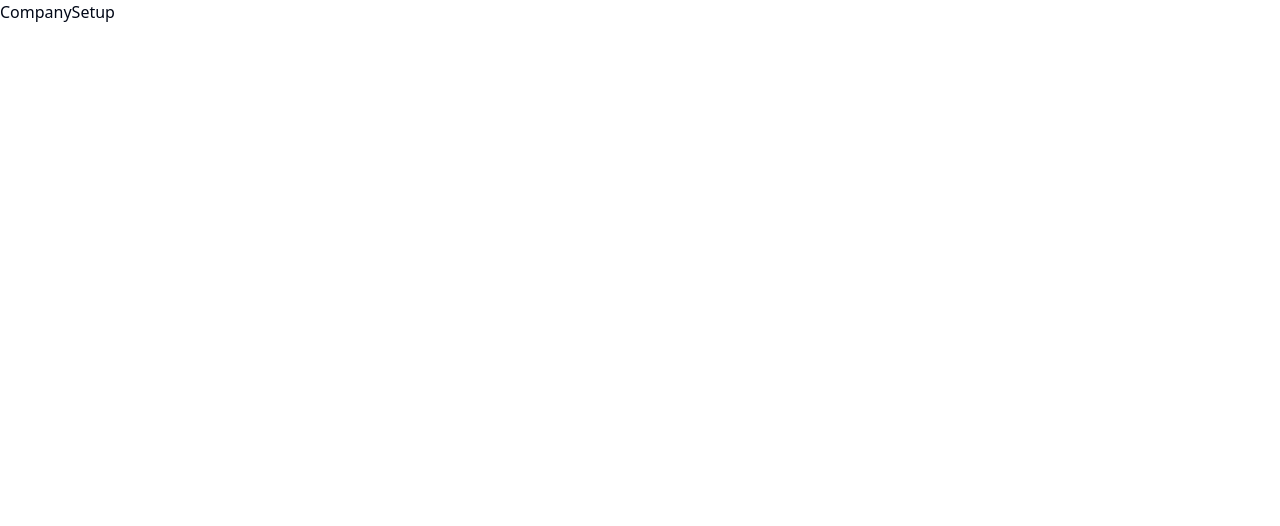
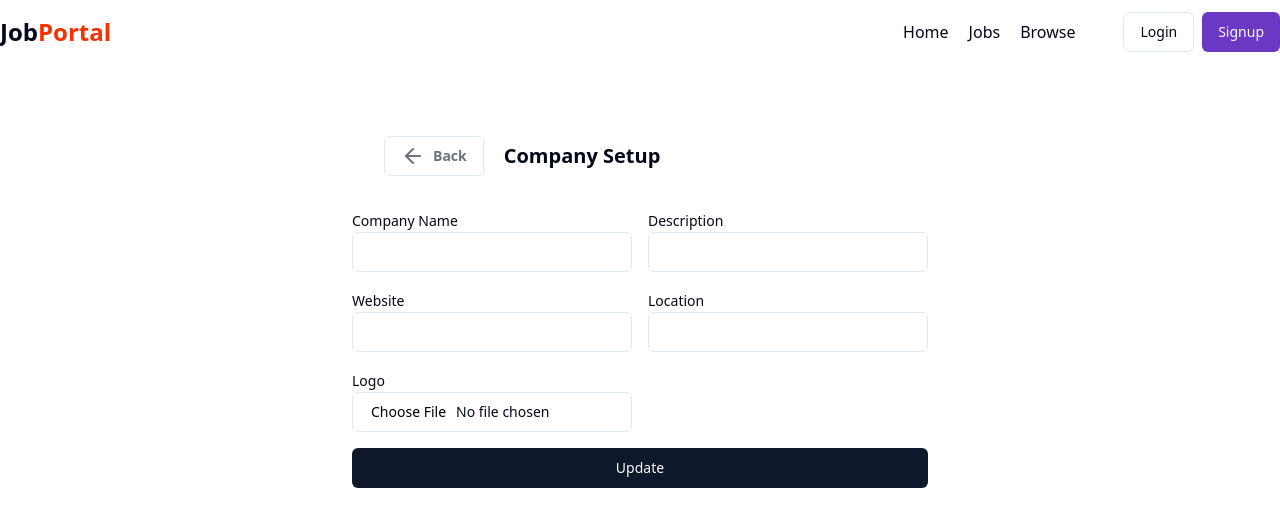
Before and after one commit to PushkarVyas/job-portal, a React app in the folder frontend/: page /admin/companies/1 in a window 1280 px wide. Shown: the top 526 px of the page. Built offline with nearby package versions, Linux system fonts and the light colour scheme; the HTML template or start-up script is replaced by a standard one.

Commit message:
Fix company CRUD flow, table structure, and add company hooks

```diff
--- a/frontend/src/components/admin/Companies.jsx
+++ b/frontend/src/components/admin/Companies.jsx
@@ -4,9 +4,11 @@
 import { Button } from '../ui/button'
 import CompaniesTable from './CompaniesTable'
 import { useNavigate } from 'react-router-dom'
+import useGetAllCompanies from '@/hooks/useGetAllCompanies'
 
 const Companies = () => {
     const navigate = useNavigate();
+    useGetAllCompanies();
   return (
     <div>
         <Navbar/>
--- a/frontend/src/components/admin/CompaniesTable.jsx
+++ b/frontend/src/components/admin/CompaniesTable.jsx
@@ -1,11 +1,21 @@
-import React from 'react'
-import { Table, TableBody, TableCaption, TableCell, TableHead, TableHeader, TableRow } from '../ui/table'
-import { Avatar, AvatarImage } from '../ui/avatar'
-import { Button } from '../ui/button'
-import { Popover, PopoverContent, PopoverTrigger } from '../ui/popover'
-import { Edit2, MoreHorizontal } from 'lucide-react'
+import React from "react";
+import {
+  Table,
+  TableBody,
+  TableCaption,
+  TableCell,
+  TableHead,
+  TableHeader,
+  TableRow,
+} from "../ui/table";
+import { Avatar, AvatarImage } from "../ui/avatar";
+import { Button } from "../ui/button";
+import { Popover, PopoverContent, PopoverTrigger } from "../ui/popover";
+import { Edit2, MoreHorizontal } from "lucide-react";
+import { useSelector } from "react-redux";
 
 const CompaniesTable = () => {
+  const { companies } = useSelector((store) => store.company);
   return (
     <div>
       <Table>
@@ -19,28 +29,34 @@
           </TableRow>
         </TableHeader>
         <TableBody>
+          {companies?.map((company) => (
+                    <tr>
                     <TableCell>
                       <Avatar>
-                        <AvatarImage src="https://github.com/shadcn.png" />
+                        <AvatarImage src={company?.logo} />
                       </Avatar>
                     </TableCell>
-                <TableCell>Google</TableCell>
-                <TableCell>12/12/2022</TableCell>
+                    <TableCell>{company?.name}</TableCell>
+                    <TableCell>{company?.createdAt.split("T")[0]}</TableCell>
                     <TableCell className="text-right cursor-pointer">
                       <Popover>
-                        <PopoverTrigger><MoreHorizontal/></PopoverTrigger>
+                        <PopoverTrigger>
+                          <MoreHorizontal />
+                        </PopoverTrigger>
                         <PopoverContent className="w-32">
-                            <div className='flex items-center gap-2 w-fit cursor-pointer'>
-                                <Edit2 className='w-4'/>
+                          <div className="flex items-center gap-2 w-fit cursor-pointer">
+                            <Edit2 className="w-4" />
                             <span>Edit</span>
                           </div>
                         </PopoverContent>
                       </Popover>
                     </TableCell>
+                    </tr>
+              ))}
         </TableBody>
       </Table>
     </div>
-  )
-}
+  );
+};
 
-export default CompaniesTable
+export default CompaniesTable;
--- a/frontend/src/components/admin/CompanyCreate.jsx
+++ b/frontend/src/components/admin/CompanyCreate.jsx
@@ -25,13 +25,13 @@
             });
             if(res?.data?.success){
                 dispatch(setSingleCompany(res?.data?.company));
-                toast.success(res.data.message);
+                toast.success(res?.data?.message);
                 const companyId = res?.data?.company?._id;
                 navigate(`/admin/companies/${companyId}`);
             }
         } catch(err) {
             console.log(err);
-            toast.error(err.response.data.message);
+            toast.error(err?.response?.data?.message);
         }
     }
   return (
--- a/frontend/src/components/admin/CompanySetup.jsx
+++ b/frontend/src/components/admin/CompanySetup.jsx
@@ -1,8 +1,148 @@
-import React from 'react'
+import React, { useEffect, useState } from 'react'
+import Navbar from '../shared/Navbar'
+import { Button } from '../ui/button'
+import { ArrowLeft, Loader2 } from 'lucide-react'
+import { Label } from '../ui/label'
+import { Input } from '../ui/input'
+import axios from 'axios'
+import { toast } from 'sonner'
+import { COMPANY_API_END_POINT } from '@/utils/constant'
+import { useNavigate, useParams } from 'react-router-dom'
+import { useSelector } from 'react-redux'
 
-function CompanySetup() {
+const CompanySetup = () => {
+    const [input, setInput] = useState({
+        name: "",
+        description: "",
+        website : "",
+        location : "",
+        file : null
+    });
+
+    const {singleCompany} = useSelector(store => store.company);
+
+    const [loading, setLoading] = useState(false);
+    const params = useParams()
+    const navigate = useNavigate();
+
+    const changeEventHandler = (e) => {
+        setInput({
+            ...input,
+            [e.target.name]: e.target.value,
+        });
+    }
+
+    const changeFileHandler = (e) => {
+        setInput({
+            ...input,
+            file: e.target.files?.[0],
+        });
+    }
+
+    const submitHandler = async (e) => {
+        e.preventDefault();
+        const formData = new FormData();
+        formData.append("name", input.name);
+        formData.append("description", input.description);
+        formData.append("website", input.website);
+        formData.append("location", input.location);
+        if(input.file) formData.append("file", input.file);
+        try{
+            setLoading(true);
+            const res = await axios.put(`${COMPANY_API_END_POINT}/update/${params.id}`, formData, {
+                headers: {
+                    "Content-Type": "multipart/form-data"
+                },
+                withCredentials: true
+            });
+            if(res.data.success){
+                toast.success(res.data.message);
+                navigate(`/admin/companies`);
+            }
+        }catch(err){
+            toast.error(err.response.data.message);
+            console.log(err);
+        } finally{
+            setLoading(false);
+        }
+
+    }
+
+    useEffect(() => {
+        setInput({
+            name: singleCompany?.name || "",
+            description: singleCompany?.description || "",
+            website : singleCompany?.website || "",
+            location : singleCompany?.location || "",
+            file : singleCompany?.file || null
+        })
+    }, [singleCompany])
+
   return (
-    <div>CompanySetup</div>
+    <div>
+        <Navbar/>
+        <div className='max-w-xl mx-auto my-10'>
+            <form onSubmit={submitHandler}>
+                <div className='flex items-center gap-5 p-8'>
+                    <Button onClick={() => navigate("/admin/companies")} variant="outline" className='flex items-center gap-2 text-gray-500 font-semibold'>
+                        <ArrowLeft/>
+                        <span>Back</span>
+                    </Button>
+                    <h1 className='font-bold text-xl'>Company Setup</h1>
+                </div>
+                <div className='grid grid-cols-2 gap-4'>
+                    <div>
+                        <Label>Company Name</Label>
+                        <Input
+                            type="text"
+                            name = "name"
+                            value = {input.name}
+                            onChange = {changeEventHandler}
+                        />
+                    </div>
+                    <div>
+                        <Label>Description</Label>
+                        <Input
+                            type="text"
+                            name = "description"
+                            value = {input.description}
+                            onChange = {changeEventHandler}
+                        />
+                    </div>
+                    <div>
+                        <Label>Website</Label>
+                        <Input
+                            type="text"
+                            name = "website"
+                            value = {input.website}
+                            onChange = {changeEventHandler}
+                        />
+                    </div>
+                    <div>
+                        <Label>Location</Label>
+                        <Input
+                            type="text"
+                            name = "location"
+                            value = {input.location}
+                            onChange = {changeEventHandler}
+                        />
+                    </div>
+                    <div>
+                        <Label>Logo</Label>
+                        <Input
+                            type="file"
+                            accept="image/*"
+                            onChange = {changeFileHandler}
+                        />
+                    </div>
+
+                </div>
+                {
+            loading ? <Button className="w-full my-4"> <Loader2 className="mr-2 h-4 w-4 animate-spin"/>Please wait</Button> : <Button type="submit" className="w-full my-4">Update</Button>
+          }
+            </form>
+        </div>
+    </div>
   )
 }
 
--- /dev/null
+++ b/frontend/src/hooks/useGetAllCompanies.jsx
@@ -0,0 +1,25 @@
+import { setCompanies } from '@/redux/companySlice'
+
+import { COMPANY_API_END_POINT } from '@/utils/constant'
+import axios from 'axios'
+import { useEffect } from 'react'
+import { useDispatch } from 'react-redux'
+
+const useGetAllCompanies = () => {
+    const dispatch = useDispatch();
+    useEffect(()=>{
+        const fetchCompanies = async () => {
+            try {
+                const res = await axios.get(`${COMPANY_API_END_POINT}/get`,{withCredentials:true});
+                if(res.data.success){
+                    dispatch(setCompanies(res.data.companies));
+                }
+            } catch (error) {
+                console.log(error);
+            }
+        }
+        fetchCompanies();
+    },[])
+}
+
+export default useGetAllCompanies
--- /dev/null
+++ b/frontend/src/hooks/useGetCompanyById.jsx
@@ -0,0 +1,25 @@
+import { setSingleCompany } from '@/redux/companySlice'
+import { setAllJobs } from '@/redux/jobSlice'
+import { COMPANY_API_END_POINT } from '@/utils/constant'
+import axios from 'axios'
+import { useEffect } from 'react'
+import { useDispatch, useSelector } from 'react-redux'
+
+const useGetCompanyById = (companyId) => {
+    const dispatch = useDispatch();
+    useEffect(()=>{
+        const fetchSingleCompany = async () => {
+            try {
+                const res = await axios.get(`${COMPANY_API_END_POINT}/get/${companyId}`,{withCredentials:true});
+                if(res.data.success){
+                    dispatch(setSingleCompany(res.data.company));
+                }
+            } catch (error) {
+                console.log(error);
+            }
+        }
+        fetchSingleCompany();
+    },[companyId,dispatch])
+}
+
+export default useGetCompanyById
--- a/frontend/src/redux/companySlice.js
+++ b/frontend/src/redux/companySlice.js
@@ -4,14 +4,19 @@
     name: "company",
     initialState: {
         singleCompany: null,
+        companies : [],
     },
     reducers: {
 
         setSingleCompany: (state, action) => {
             state.singleCompany = action.payload;
         },
+
+        setCompanies: (state, action) => {
+            state.companies = action.payload;
+        },
     },
 });
 
-export const { setSingleCompany } = companySlice.actions;
+export const { setSingleCompany, setCompanies } = companySlice.actions;
 export default companySlice.reducer;
```
Also changed, not shown: frontend/src/hooks/useGetAllJobs.jsx (+17 -5 lines), 2 other files (tests, documents, lock files or other folders). Lines whose indentation alone changed are shown as unchanged.
